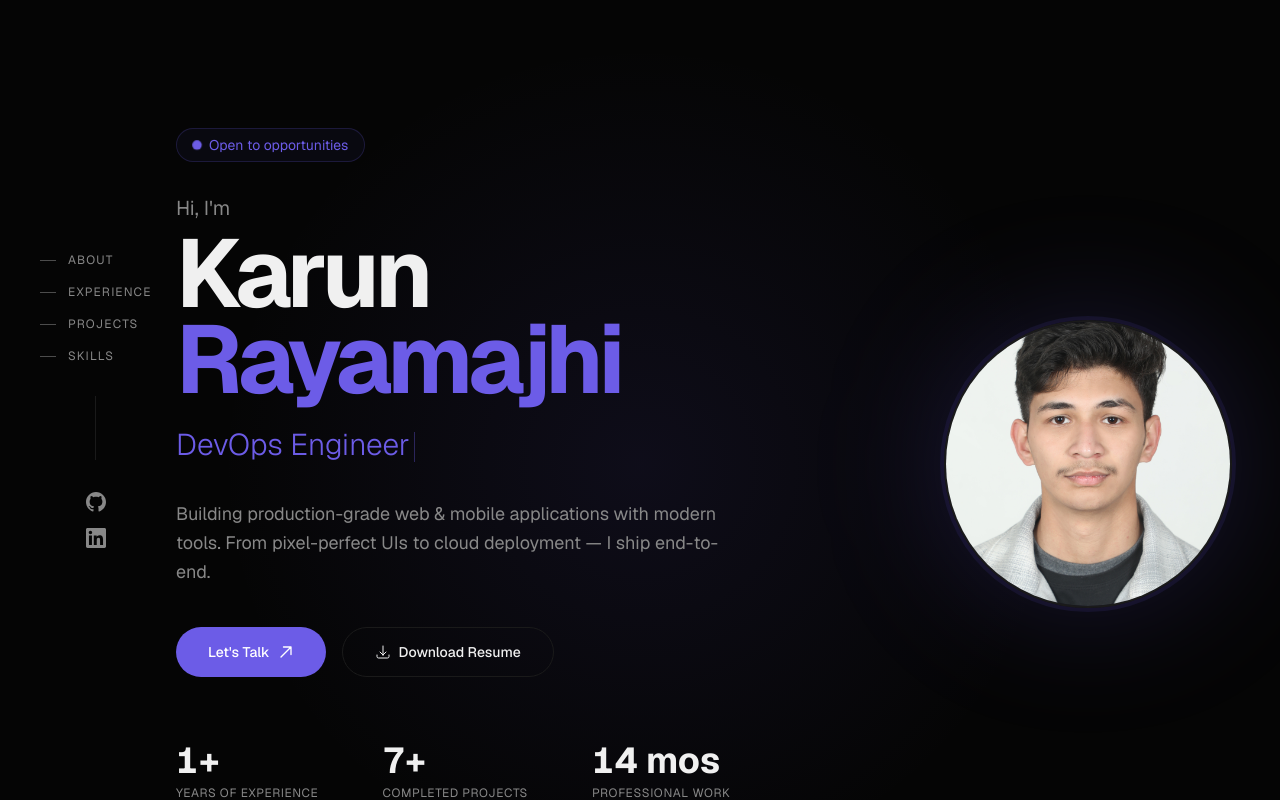
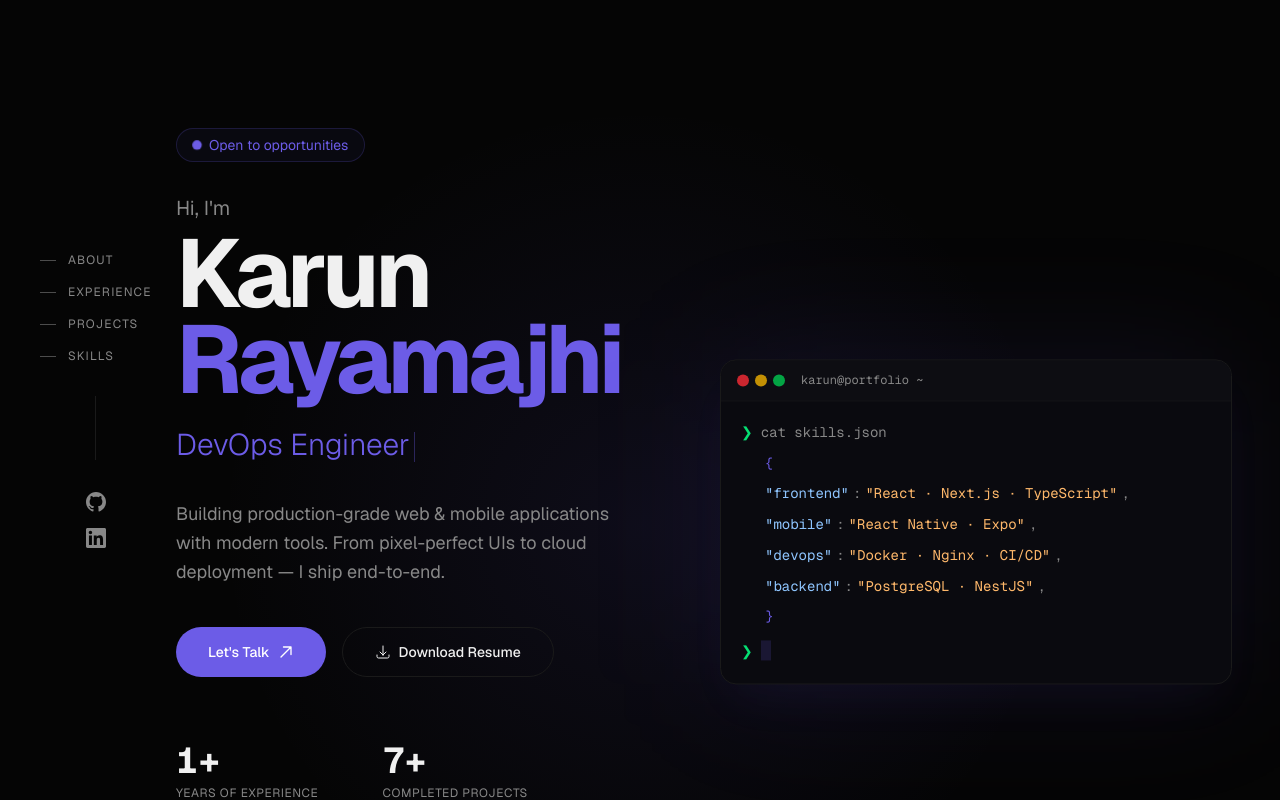
Before and after one commit to echokarun/portfolio, a Next.js app: page / in a window 1280 px wide. Shown: the top 800 px of the page. Built offline with nearby package versions, Linux system fonts and the light colour scheme.

Commit message:
added a terminal section which showcase my skills in the place of iamge

```diff
--- a/src/components/Hero.tsx
+++ b/src/components/Hero.tsx
@@ -1,7 +1,6 @@
 "use client";
 
 import { motion, useMotionValue, useSpring } from "framer-motion";
-import Image from "next/image";
 import { useEffect, useRef, useState } from "react";
 
 const roles = ["Frontend Engineer", "DevOps Engineer", "React Developer", "Mobile Developer"];
@@ -229,30 +228,86 @@ export default function Hero() {
               </motion.div>
             </div>
 
-            {/* Profile picture */}
+            {/* Terminal code card */}
             <motion.div
-              initial={{ opacity: 0, scale: 0.8 }}
-              animate={{ opacity: 1, scale: 1 }}
+              initial={{ opacity: 0, x: 40 }}
+              animate={{ opacity: 1, x: 0 }}
               transition={{ duration: 0.8, delay: 0.4 }}
-              className="shrink-0 lg:order-last"
+              className="shrink-0 lg:order-last w-full max-w-md lg:max-w-lg"
             >
-              <div className="relative">
-                <div className="absolute inset-0 rounded-full bg-accent/20 blur-3xl" />
-                <motion.div
-                  whileHover={{ scale: 1.03 }}
-                  transition={{ duration: 0.3 }}
-                  className="relative size-48 sm:size-56 lg:size-72 rounded-full overflow-hidden border-2 border-border ring-4 ring-accent/10"
-                >
-                    <Image
-                      src="/pp.jpg"
-                      alt="Karun Rayamajhi"
-                      fill
-                      className="object-cover"
-                      priority
-                      unoptimized
-                    />
-                </motion.div>
-              </div>
+              <motion.div
+                animate={{ y: [0, -8, 0] }}
+                transition={{ duration: 4, repeat: Infinity, ease: "easeInOut" }}
+                className="relative"
+              >
+                <div className="absolute inset-0 bg-accent/10 blur-3xl rounded-3xl" />
+                <div className="relative bg-[#0a0a0f] border border-border rounded-2xl overflow-hidden shadow-2xl shadow-accent/5">
+                  {/* Terminal header */}
+                  <div className="flex items-center gap-2 px-4 py-3 border-b border-border/50 bg-[#0d0d12]">
+                    <div className="flex gap-1.5">
+                      <span className="size-3 rounded-full bg-red-500/80" />
+                      <span className="size-3 rounded-full bg-yellow-500/80" />
+                      <span className="size-3 rounded-full bg-green-500/80" />
+                    </div>
+                    <span className="text-xs text-muted ml-2 font-mono">karun@portfolio ~</span>
+                  </div>
+                  {/* Terminal body */}
+                  <div className="p-5 font-mono text-sm leading-relaxed space-y-2">
+                    <div className="flex gap-2">
+                      <span className="text-green-400">❯</span>
+                      <span className="text-muted">cat skills.json</span>
+                    </div>
+                    <motion.div
+                      initial={{ opacity: 0 }}
+                      animate={{ opacity: 1 }}
+                      transition={{ delay: 1.2, duration: 0.5 }}
+                      className="pl-6"
+                    >
+                      <span className="text-accent">{'{'}</span>
+                    </motion.div>
+                    {[
+                      ['"frontend"', '"React · Next.js · TypeScript"'],
+                      ['"mobile"', '"React Native · Expo"'],
+                      ['"devops"', '"Docker · Nginx · CI/CD"'],
+                      ['"backend"', '"PostgreSQL · NestJS"'],
+                    ].map(([key, val], i) => (
+                      <motion.div
+                        key={key}
+                        initial={{ opacity: 0, x: -10 }}
+                        animate={{ opacity: 1, x: 0 }}
+                        transition={{ delay: 1.4 + i * 0.15, duration: 0.4 }}
+                        className="pl-6 flex gap-1 flex-wrap"
+                      >
+                        <span className="text-blue-300">{key}</span>
+                        <span className="text-muted">:</span>
+                        <span className="text-orange-300">{val}</span>
+                        <span className="text-muted">,</span>
+                      </motion.div>
+                    ))}
+                    <motion.div
+                      initial={{ opacity: 0 }}
+                      animate={{ opacity: 1 }}
+                      transition={{ delay: 2.2, duration: 0.4 }}
+                      className="pl-6"
+                    >
+                      <span className="text-accent">{'}'}</span>
+                    </motion.div>
+                    <motion.div
+                      initial={{ opacity: 0 }}
+                      animate={{ opacity: 1 }}
+                      transition={{ delay: 2.5, duration: 0.4 }}
+                      className="flex gap-2 pt-1"
+                    >
+                      <span className="text-green-400">❯</span>
+                      <motion.span
+                        animate={{ opacity: [1, 0] }}
+                        transition={{ duration: 0.8, repeat: Infinity, repeatType: "reverse" }}
+                        className="inline-block w-2.5 h-5 bg-accent"
+                      />
+                    </motion.div>
+                  </div>
+                </div>
+              </motion.div>
             </motion.div>
           </div>
         </div>
```
